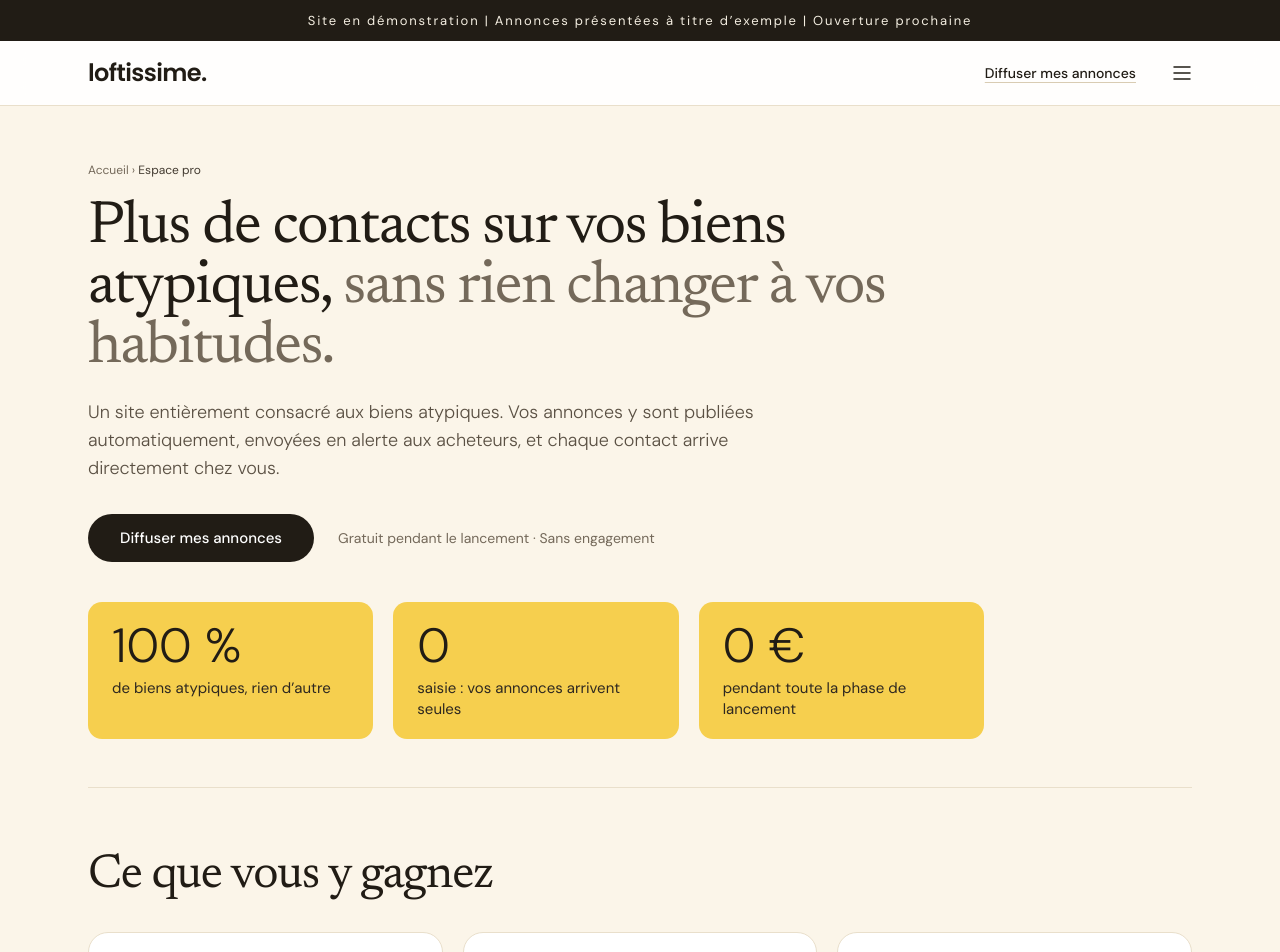
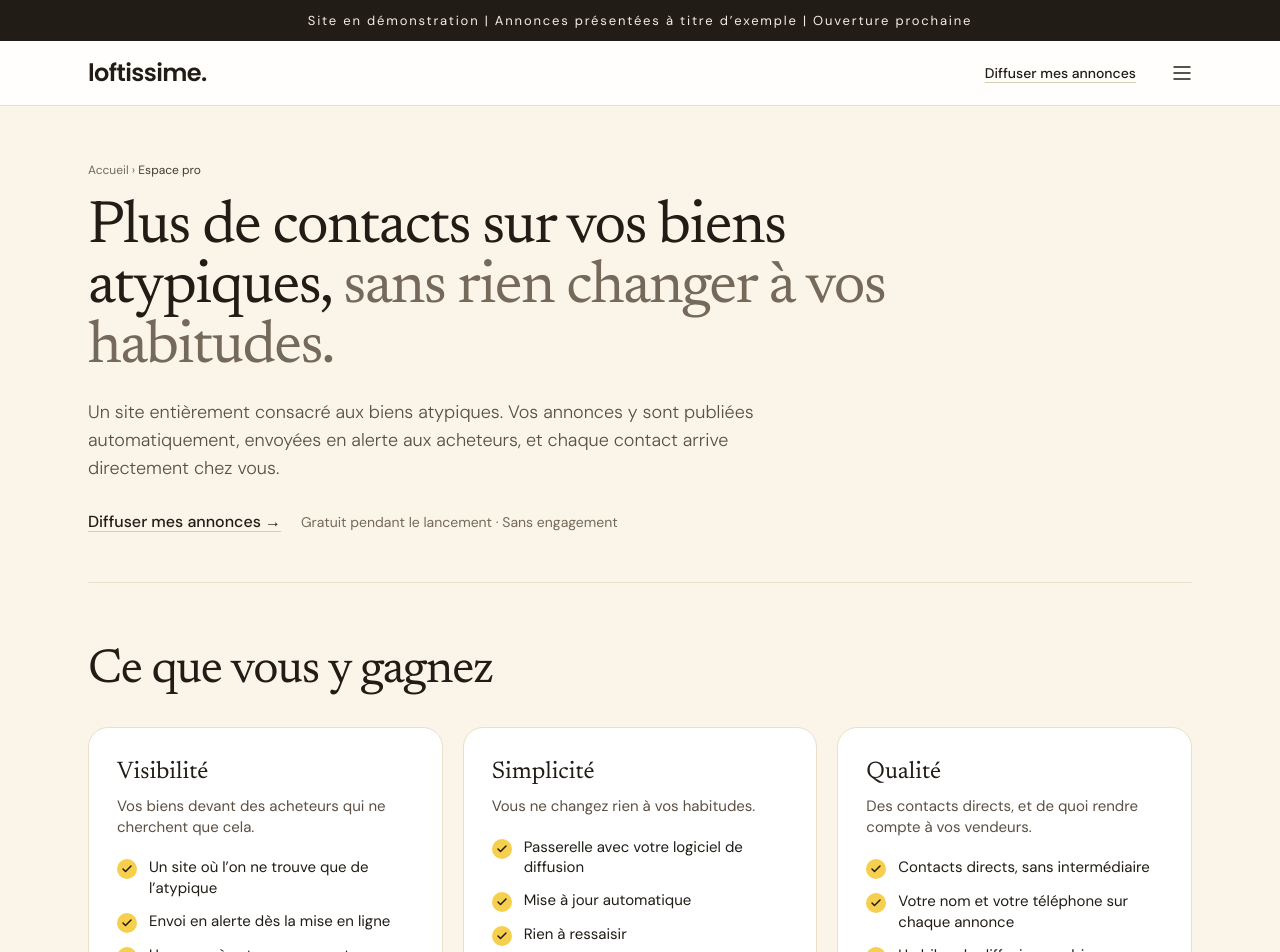
Before and after one commit to Emineve/atypic-portal, a Next.js app in the folder frontend/: page /pro in a window 1280 px wide. Shown: the top 952 px of the page. Built offline with nearby package versions, Linux system fonts and the light colour scheme; no server answers; the database is empty.

Commit message:
Espace pro : haut de page allégé (lien au lieu du bouton, repères retirés, trois puces par pilier)
Co-Authored-By: Claude Fable 5.2 <noreply@anthropic.com>
Claude-Session: https://claude.ai/code/session_015aKJiDLUy7h6cRtFn1LWuo

```diff
--- a/frontend/app/pro/page.tsx
+++ b/frontend/app/pro/page.tsx
@@ -12,44 +12,22 @@ export const metadata = {
   alternates: { canonical: '/pro' },
 };
 
-// Trois repères chiffrés, tous vérifiables : rien d'inventé.
-const FACTS: [string, string][] = [
-  ['100 %', 'de biens atypiques, rien d’autre'],
-  ['0', 'saisie : vos annonces arrivent seules'],
-  ['0 €', 'pendant toute la phase de lancement'],
-];
-
 // L'offre, en trois piliers
 const PILLARS: { title: string; lead: string; points: string[] }[] = [
   {
     title: 'Visibilité',
     lead: 'Vos biens devant des acheteurs qui ne cherchent que cela.',
-    points: [
-      'Un site où l’on ne trouve que de l’atypique',
-      'Envoi en alerte aux acheteurs dès la mise en ligne',
-      'Une page à votre nom, avec tous vos biens',
-      'Aucune mise en avant payante : classement par date',
-    ],
+    points: ['Un site où l’on ne trouve que de l’atypique', 'Envoi en alerte dès la mise en ligne', 'Une page à votre nom, avec tous vos biens'],
   },
   {
     title: 'Simplicité',
     lead: 'Vous ne changez rien à vos habitudes.',
-    points: [
-      'Passerelle avec votre logiciel de diffusion',
-      'Publication et mise à jour automatiques',
-      'Un bien vendu est retiré tout seul',
-      'Rien à installer, rien à ressaisir',
-    ],
+    points: ['Passerelle avec votre logiciel de diffusion', 'Mise à jour automatique', 'Rien à ressaisir'],
   },
   {
     title: 'Qualité',
     lead: 'Des contacts directs, et de quoi rendre compte à vos vendeurs.',
-    points: [
-      'Votre agence, votre nom et votre téléphone sur chaque annonce',
-      'Appels et demandes de rappel arrivent chez vous, sans intermédiaire',
-      'Un bilan de diffusion par bien, à remettre à votre vendeur',
-      'Les coordonnées des acheteurs ne sont jamais revendues',
-    ],
+    points: ['Contacts directs, sans intermédiaire', 'Votre nom et votre téléphone sur chaque annonce', 'Un bilan de diffusion par bien, pour votre vendeur'],
   },
 ];
 
@@ -111,8 +89,6 @@ const VISITORS: { title: string; text: string; kind: BuyerKind }[] = [
 ];
 
 export default function ProPage() {
-  const btn =
-    'inline-flex h-12 items-center px-8 rounded-full bg-stone-900 text-white text-[15px] font-medium hover:bg-stone-800 transition';
   const link = 'text-sm font-medium text-stone-900 underline underline-offset-4 decoration-stone-300 hover:decoration-stone-900 transition';
   const h2 = 'font-serif text-3xl md:text-5xl tracking-tight leading-[1.1] text-stone-900';
   return (
@@ -130,18 +106,12 @@ export default function ProPage() {
           <p className="mt-5 max-w-2xl text-base md:text-lg font-light leading-relaxed text-stone-600">
             Un site entièrement consacré aux biens atypiques. Vos annonces y sont publiées automatiquement, envoyées en alerte aux acheteurs, et chaque contact arrive directement chez vous.
           </p>
-          <div className="mt-8 flex flex-wrap items-center gap-x-6 gap-y-3">
-            <a href="#rejoindre" className={btn}>Diffuser mes annonces</a>
+          <p className="mt-7 flex flex-wrap items-baseline gap-x-5 gap-y-2">
+            <a href="#rejoindre" className="text-base font-medium text-stone-900 underline underline-offset-4 decoration-stone-300 hover:decoration-stone-900 transition">
+              Diffuser mes annonces →
+            </a>
             <span className="text-sm text-stone-500">Gratuit pendant le lancement · Sans engagement</span>
-          </div>
-          <dl className="mt-10 grid grid-cols-3 gap-3 md:gap-5">
-            {FACTS.map(([n, t]) => (
-              <div key={t} className="rounded-[14px] bg-[#F6CF4E] px-3.5 py-4 md:px-6 md:py-5">
-                <dt className="whitespace-nowrap font-sans text-2xl font-light leading-none text-stone-900 md:text-5xl">{n}</dt>
-                <dd className="mt-2 text-[13px] leading-snug text-stone-800 md:text-[15px]">{typo(t)}</dd>
-              </div>
-            ))}
-          </dl>
+          </p>
         </div>
       </header>
 
```
